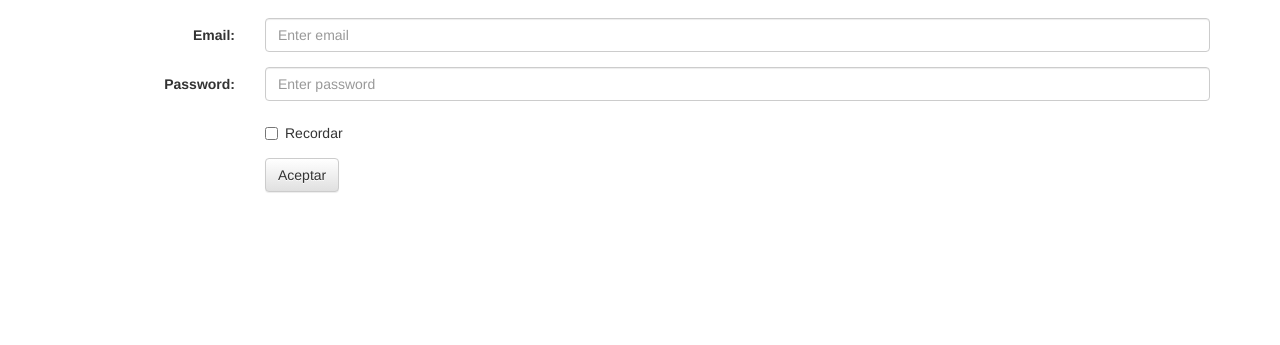
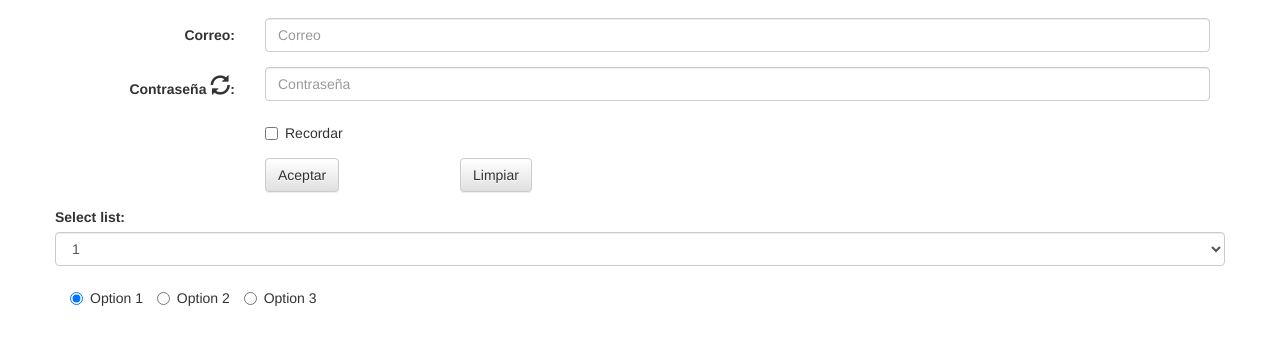
Before and after one commit to obduber23232f/Framework-css-1, a plain HTML site: page Clase 2/index2.html in a window 1280 px wide. Shown: the part 59-404 px from the top of the page. Drawn offline with Linux system fonts and the light colour scheme.

Commit message:
Formulario

```diff
--- a/Clase 2/index2.html
+++ b/Clase 2/index2.html
@@ -29,6 +29,7 @@
 		    </ul>
 		    <form class="navbar-form navbar-left" action="/action_page.php">
 		      <div class="form-group">
+
 		        <input type="text" class="form-control" placeholder="Buscar">
 		      </div>
 		      <button type="submit" class="btn btn-success">Suministrar</button>
@@ -43,15 +44,16 @@
 	<div class="container">
 	<form class="form-horizontal" action="/action_page.php">
   <div class="form-group">
-    <label class="control-label col-sm-2" for="email">Email:</label>
+
+    <label class="control-label col-sm-2" for="email">Correo:</label>
     <div class="col-sm-10">
-      <input type="email" class="form-control" id="email" placeholder="Enter email">
+      <input type="email" class="form-control" id="email" placeholder="Correo" required="">
     </div>
   </div>
   <div class="form-group">
-    <label class="control-label col-sm-2" for="pwd">Password:</label>
+    <label class="control-label col-sm-2" for="pwd">Contraseña <span class="glyphicon glyphicon-refresh"></span>:</label>
     <div class="col-sm-10">
-      <input type="password" class="form-control" id="pwd" placeholder="Enter password">
+      <input type="password" class="form-control" id="pwd" placeholder="Contraseña" pattern="">
     </div>
   </div>
   <div class="form-group">
@@ -61,11 +63,34 @@
       </div>
     </div>
   </div>
+
   <div class="form-group">
-    <div class="col-sm-offset-2 col-sm-10">
+
+    <div class="col-sm-offset-2 col-sm-2">
       <button type="submit" class="btn btn-default">Aceptar</button>
     </div>
+
+    <div class="col-sm-2">
+      <button type="reset" class="btn btn-default">Limpiar</button>
+    </div>
+
   </div>
+
+
+  <div class="form-group">
+  <label for="sel1">Select list:</label>
+  <select class="form-control" id="sel1">
+    <option>1</option>
+    <option>2</option>
+    <option>3</option>
+    <option>4</option>
+  </select>
+</div>
+
+<label class="radio-inline"><input type="radio" name="optradio" checked>Option 1</label>
+<label class="radio-inline"><input type="radio" name="optradio">Option 2</label>
+<label class="radio-inline"><input type="radio" name="optradio">Option 3</label>
+
 </form>
 </div>
 
```
Also changed, not shown: Clase 2/dropdown.html (+51 -0 lines).
